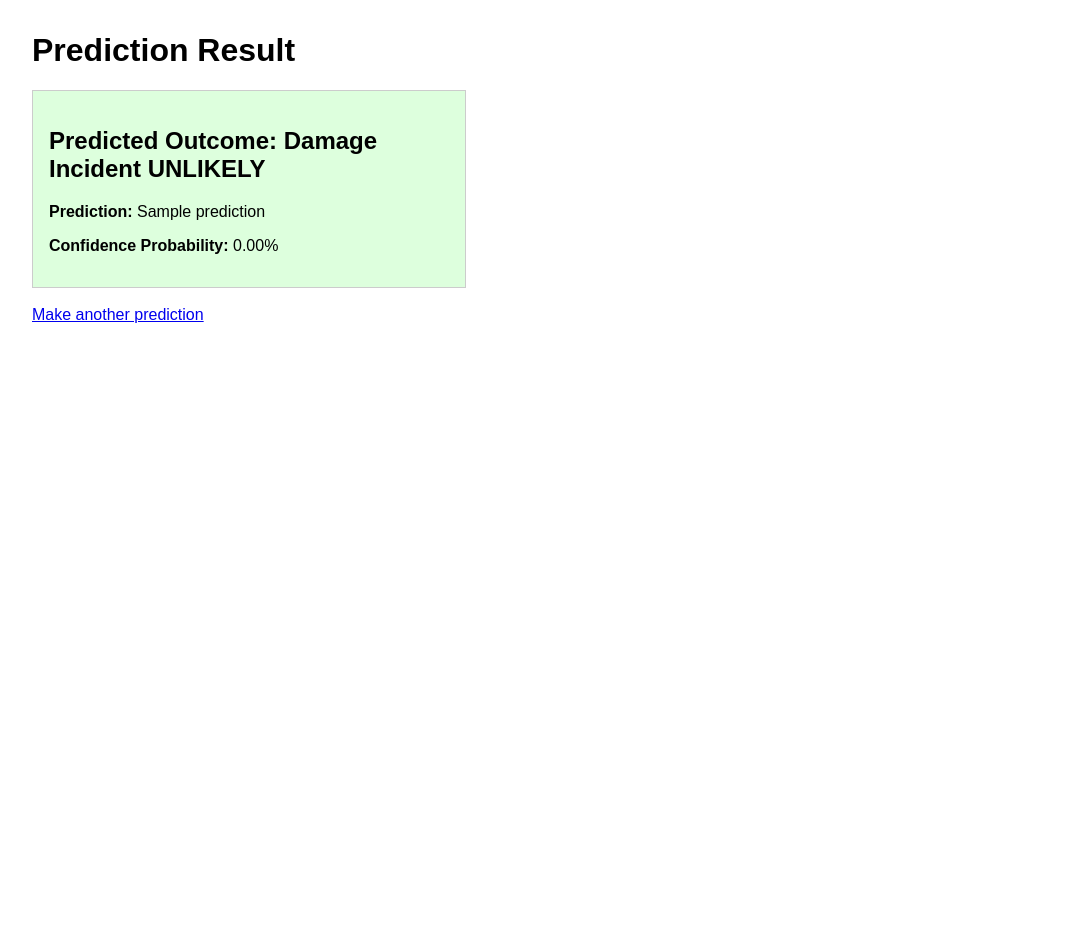
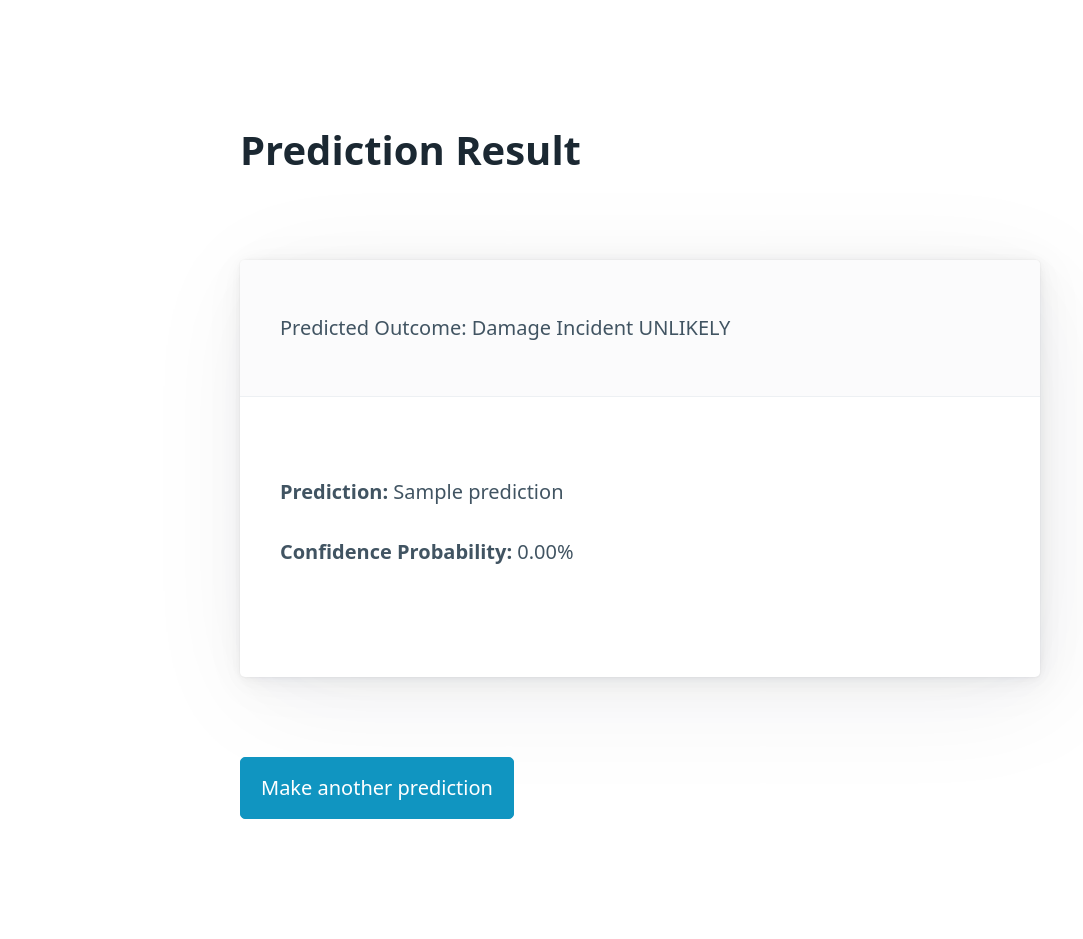
Before and after one commit to YannickVa/mlops_project, a Flask app: template frontend/templates/result.html in a window 1280 px wide. Shown: the whole page, without its empty margins (0-1083 px from the left). Before the commit the page ends 323 px from the top, so only its background shows below. Run offline with Flask 3, Linux system fonts and the light colour scheme; the template is opened without the code that fills it: most values are stand-ins (such as "Sample title", 1, 10 or a date in 2020).

Commit message:
style(frontend): Add Pico.css for improved UI

```diff
--- a/frontend/templates/result.html
+++ b/frontend/templates/result.html
@@ -4,44 +4,34 @@
 <head>
     <meta charset="UTF-8">
     <title>Prediction Result</title>
+    <link rel="stylesheet" href="https://cdn.jsdelivr.net/npm/@picocss/pico@1/css/pico.min.css">
     <style>
         body {
-            font-family: sans-serif;
-            margin: 2em;
-        }
-
-        .result {
-            padding: 1em;
-            border: 1px solid #ccc;
-            max-width: 400px;
-        }
-
-        .result-bad {
-            background-color: #ffdddd;
-        }
-
-        .result-good {
-            background-color: #ddffdd;
+            max-width: 800px;
+            margin: 2em auto;
         }
     </style>
 </head>
 
 <body>
+    <main class="container">
         <h1>Prediction Result</h1>
         {% if error %}
-    <div class="result result-bad">
+        <article class="result result-bad">
             <h2>Error</h2>
             <p>{{ error }}</p>
-    </div>
+        </article>
         {% else %}
-    <div class="result {{ 'result-bad' if prediction == 1 else 'result-good' }}">
-        <h2>Predicted Outcome: {{ 'Damage Incident LIKELY' if prediction == 1 else 'Damage Incident UNLIKELY' }}</h2>
+        <article class="{{ 'result-bad' if prediction == 1 else 'result-good' }}">
+            <header>
+                Predicted Outcome: {{ 'Damage Incident LIKELY' if prediction == 1 else 'Damage Incident UNLIKELY' }}
+            </header>
             <p><strong>Prediction:</strong> {{ prediction }}</p>
             <p><strong>Confidence Probability:</strong> {{ '%.2f'|format(probability * 100) }}%</p>
-    </div>
+        </article>
         {% endif %}
-    <br>
-    <a href="/">Make another prediction</a>
+        <a href="/" role="button">Make another prediction</a>
+    </main>
 </body>
 
 </html>
```
Also changed, not shown: frontend/templates/index.html (+10 -15 lines). Lines whose indentation alone changed are shown as unchanged.
